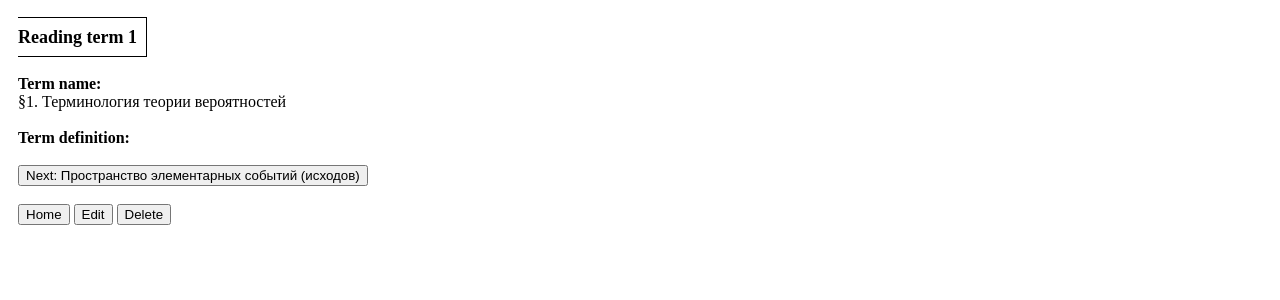
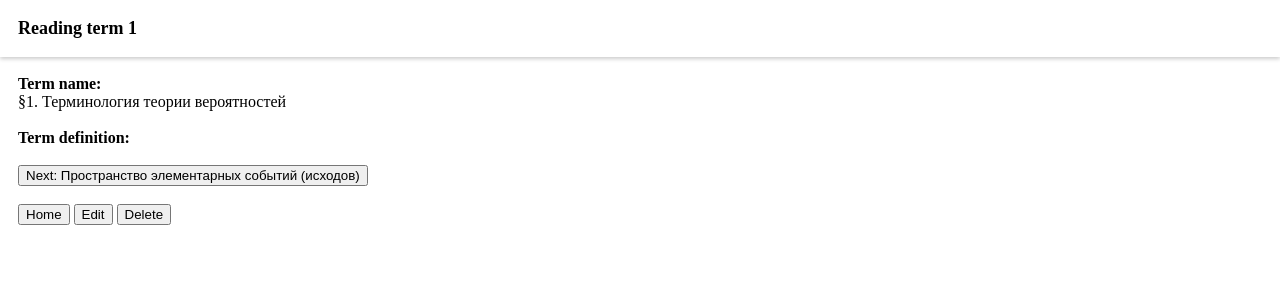
Before and after one commit to sovakeen/AtomMath, a Django app: page /summary_app/1/ in a window 1280 px wide. Shown: the top 300 px of the page. Run offline with Django 5.2, Linux system fonts and the light colour scheme; data comes from the database, SQL or seed files in the repository; both versions use the stored data as it was after the commit.

Commit message:
temp commit

```diff
--- a/summary_app/static/summary_app/css/base.css
+++ b/summary_app/static/summary_app/css/base.css
@@ -2,24 +2,34 @@
     --small_offset: 9px;
     --offset: 18px;
     --header_offset: 27px;
+    --header_height: calc(20.8px + 2 * var(--offset));
 }
 
 body {
-    margin: var(--offset);
-}
-
-#page_header {
-    margin-top: var(--header_offset);
-    margin-bottom: var(--header_offset);
-    margin-right: var(--header_offset);
+    margin: 0;
 }
 
 #page_name {
+    display: inline-block;
+    margin: var(--offset);
     font-size: large;
-    border: 1px solid;
-    border-left: 0px;
-    /* border-top: 0px; */
-    padding: var(--small_offset) var(--small_offset) var(--small_offset) 0;
+    /* 18+9+20.8+9+18=74.8 */
+}
+
+#header {
+    position: fixed;
+    top: 0;
+    width: 100%;
+    box-shadow: 0 2px 4px rgba(0,0,0,.2);
+    background-color: white;
+    z-index: 1000;
+}
+
+#content {
+    margin-top: calc(var(--header_height) + var(--offset));
+    margin-left: var(--offset);
+    margin-bottom: var(--offset);
+    z-index: 1;
 }
 
 a {
--- a/summary_app/static/summary_app/css/read.css
+++ b/summary_app/static/summary_app/css/read.css
@@ -1,23 +1,3 @@
 span .katex {
     font-size: medium;
 }
-
-.topbar {
-    position: fixed;
-    top: 0;
-    left: 0;
-    right: 0;
-    background-color: white;
-    padding: 10px;
-    box-shadow: 0 2px 4px rgba(0,0,0,0.1);
-    z-index: 1000;
-    display: flex;
-    justify-content: space-between;
-    align-items: center;
-}
-.content {
-}
-.nav-buttons {
-    display: flex;
-    gap: 10px;
-}
--- a/summary_app/templates/summary_app/add.html
+++ b/summary_app/templates/summary_app/add.html
@@ -13,8 +13,11 @@
     </head>
     <body>
         <!-- Header -->
-        <p id="page_header"><b id="page_name">Adding term</b></p>
+        <div id="header">
+            <a href="{% url 'summary_app:index' %}"><b id="page_name">Adding term</b></a><br>
+        </div>
 
+        <div id="content">
             <!-- Possible error message -->
             {% if error_message %}<p><strong>{{ error_message }}</strong></p>{% endif %}
 
@@ -45,6 +48,7 @@
 
             <!-- Navigation -->
             <a href="{% url 'summary_app:index' %}"><button>Home</button></a>
+        </div>
     </body>
     <script>
         window.onload = function () {
--- a/summary_app/templates/summary_app/edit.html
+++ b/summary_app/templates/summary_app/edit.html
@@ -22,8 +22,11 @@
     </head>
     <body>
         <!-- Header -->
-        <p id="page_header"><b id="page_name">Editing term {{ term.id }}</b></p>
+        <div id="header">
+            <a href="{% url 'summary_app:index' %}"><b id="page_name">Editing term {{ term.id }}</b></a><br>
+        </div>
 
+        <div id="content">
             <!-- Main editing form -->
             <form action="{% url 'summary_app:modify_term' term.id %}" method="post">
                 {% csrf_token %}
@@ -72,6 +75,7 @@
             <!-- Navigation -->
             <a href="{% url 'summary_app:read' term.id %}"><button>Cancel</button></a>
             <a href="{% url 'summary_app:index' %}"><button>Home</button></a>
+        </div>
     </body>
     <script>
 
--- a/summary_app/templates/summary_app/index.html
+++ b/summary_app/templates/summary_app/index.html
@@ -19,7 +19,9 @@
     </head>
     <body>
         <!-- Header -->
-        <p id="page_header"><b id="page_name">Terms overview</b></p>
+        <div id="header">
+            <a href="{% url 'summary_app:index' %}"><b id="page_name">Terms overview</b></a><br>
+        </div>
 
         <!-- Search bar -->
         <!-- <div id="search_container">
@@ -27,6 +29,7 @@
             <div id="search_results" class="search-popup"></div>
         </div> -->
 
+        <div id="content">
             <!-- Terms list -->
             {% if terms_list %}
                 <ul style="list-style-type:none; padding:0;">
@@ -48,6 +51,7 @@
             <a href="{% url 'summary_app:prepopulate' %}"><button>Prepopulate</button></a>
             <a href="{% url 'summary_app:send_backup' %}"><button>Send backup</button></a>
             <a href="{% url 'summary_app:test' %}"><button>Test</button></a>
+        </div>
     </body>
     <script>
         renderMathInElement(document.body, {
--- a/summary_app/templates/summary_app/read.html
+++ b/summary_app/templates/summary_app/read.html
@@ -16,9 +16,12 @@
     </head>
     <body>
         <!-- Header -->
-        <p id="page_header"><b id="page_name">Reading term {{ term.id }}</b></p>
+        <div id="header">
+            <a href="{% url 'summary_app:index' %}"><b id="page_name">Reading term {{ term.id }}</b></a><br>
+        </div>
 
         <!-- Main text block containing term info to read -->
+        <div id="content">
             <div>
                 <b>Term name:</b><br>
                 <span>{{ term.name }}</span><br>
@@ -40,6 +43,7 @@
             <a href="{% url 'summary_app:index' %}"><button>Home</button></a>
             <a href="{% url 'summary_app:edit' term.id %}"><button>Edit</button></a>
             <a href="{% url 'summary_app:delete_term' term.id %}" onclick="return confirm('Are you sure you want to delete this term?')"><button>Delete</button></a>
+        </div>
     </body>
     <script>
         renderMathInElement(document.body, {
--- a/summary_app/templates/summary_app/test.html
+++ b/summary_app/templates/summary_app/test.html
@@ -15,8 +15,11 @@
     </head>
     <body>
         <!-- Header -->
-        <p id="page_header"><b id="page_name">Test page</b></p>
+        <div id="header">
+            <a href="{% url 'summary_app:index' %}"><b id="page_name">Test page</b></a><br>
+        </div>
 
+        <div id="content">
             <!-- Raw sql execution form -->
             <form action="{% url 'summary_app:execute_raw_sql' %}" method="post">
                 {% csrf_token %}
@@ -40,6 +43,7 @@
 
             <!-- Navigation -->
             <a href="{% url 'summary_app:index' %}"><button>Home</button></a>
+        </div>
     </body>
     <script>
         // document.getElementById("b").onclick = function () { alert(`Now: ${history.state}`); };
```
Also changed, not shown: db.sqlite3. Lines whose indentation alone changed are shown as unchanged.
